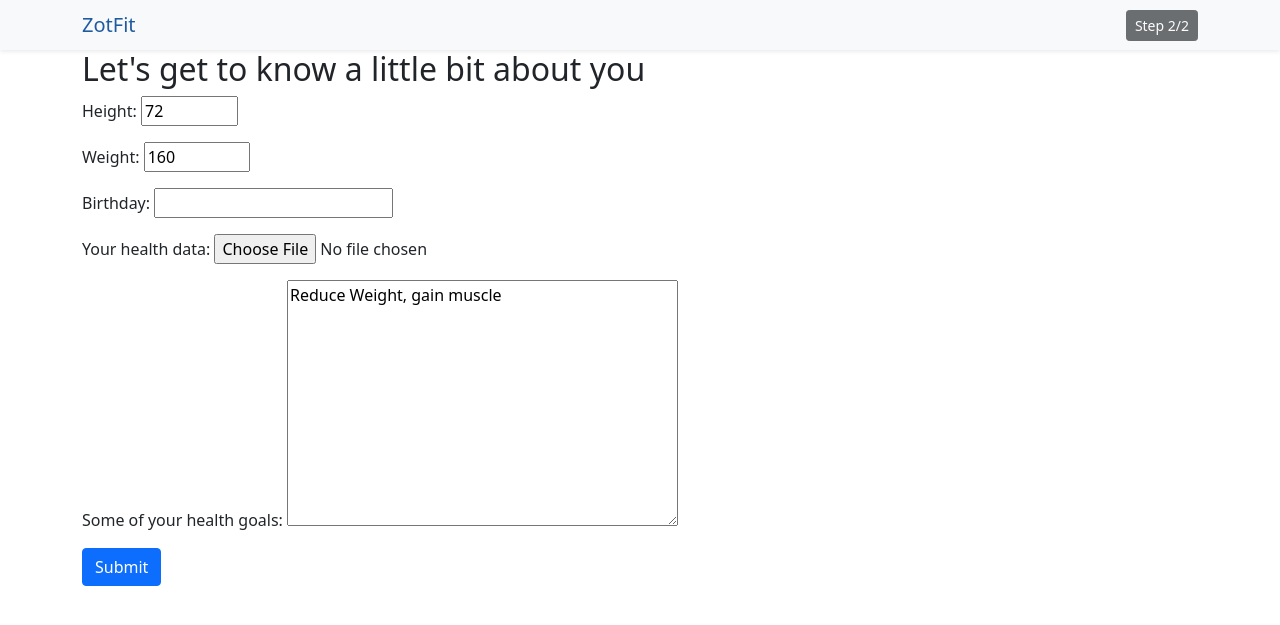
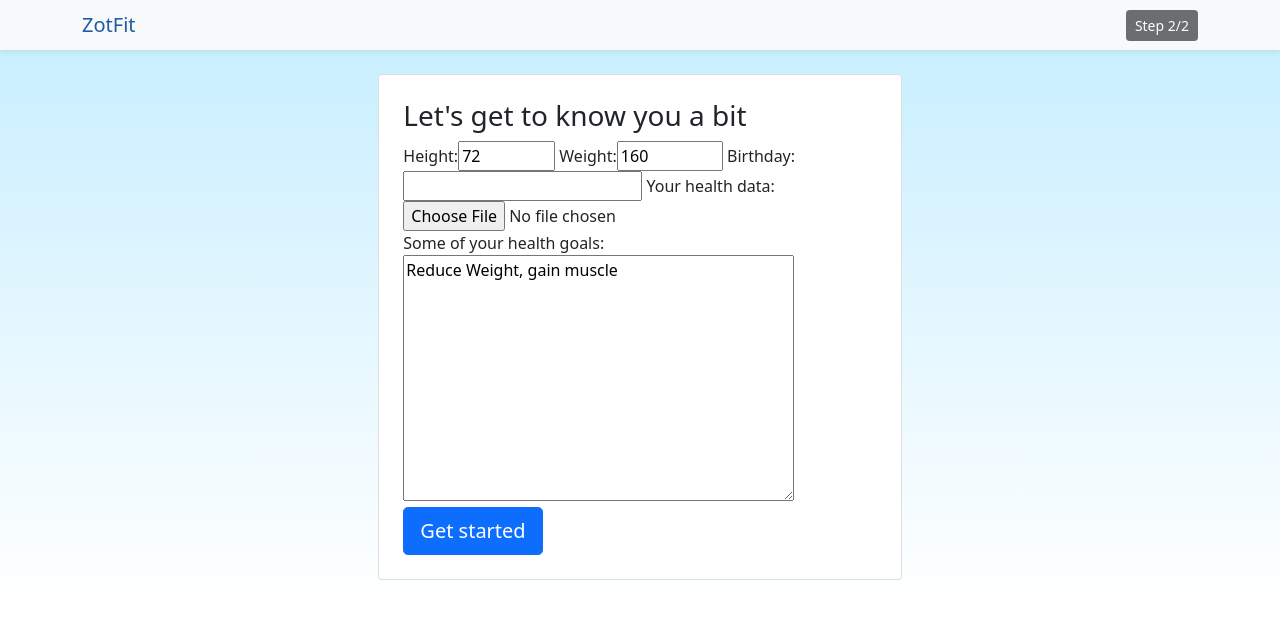
Before and after one commit to kevinwang0/ZotFit, a Django app: page /getinfo in a window 1280 px wide. Shown: the top 625 px of the page. Run offline with Django 3.2, Linux system fonts and the light colour scheme.

Commit message:
visual changes, card margins

```diff
--- a/app/templates/getinfo.html
+++ b/app/templates/getinfo.html
@@ -5,24 +5,14 @@
 {% endblock %}
 
 {% block content %}
-
-<div class="container">
-<div class="center">
-
-<h2> Let's get to know a little bit about you </h2>
-
-<form method="post" enctype="multipart/form-data">
-
-		{% csrf_token %}
-
-		{{ form.as_p }}
-
-		<input type="submit" value="Submit" class="btn btn-primary">
-
-</form>
-
-</div>
-</div>
-
-
+	<div class="container-fluid py-4" style="background-image: linear-gradient(#c9efff, #ffffff);">
+		<div class="card col-sm-5 mx-auto">
+			<form class="card-body m-2" method="POST">
+				{% csrf_token %}
+				<h3 class="card-title">Let's get to know you a bit</h2>
+				{{ form }}
+				<button type="submit" class="btn btn-primary btn-lg">Get started</button>
+			</form>
+		</div>
+	</div>
 {% endblock %}
--- a/app/templates/register.html
+++ b/app/templates/register.html
@@ -7,7 +7,7 @@
 {% block content %}
 	<div class="container-fluid py-4" style="background-image: linear-gradient(#c9efff, #ffffff);">
 		<div class="card col-sm-5 mx-auto">
-			<form class="card-body" method="POST">
+			<form class="card-body m-2" method="POST">
 				{% csrf_token %}
 				<h3 class="card-title">Create an account</h5>
 				<div class="row mb-3">
```
